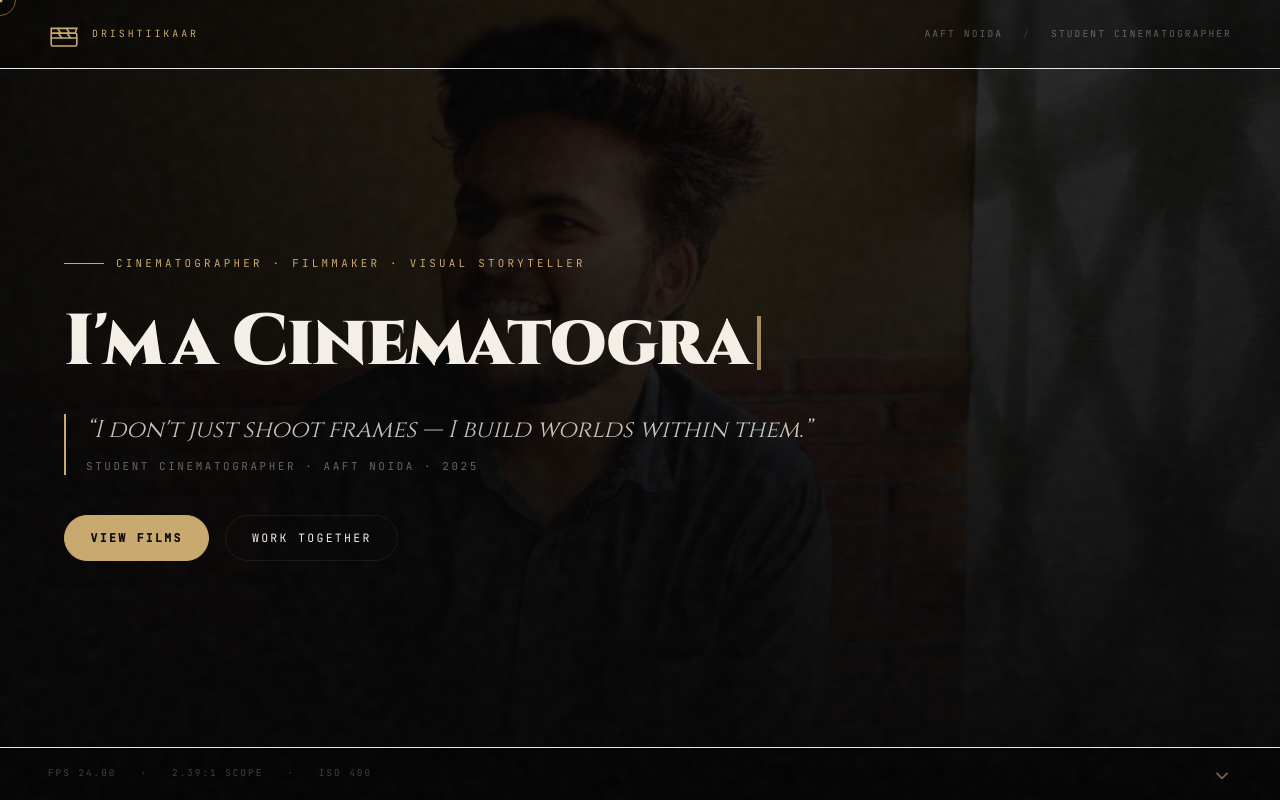
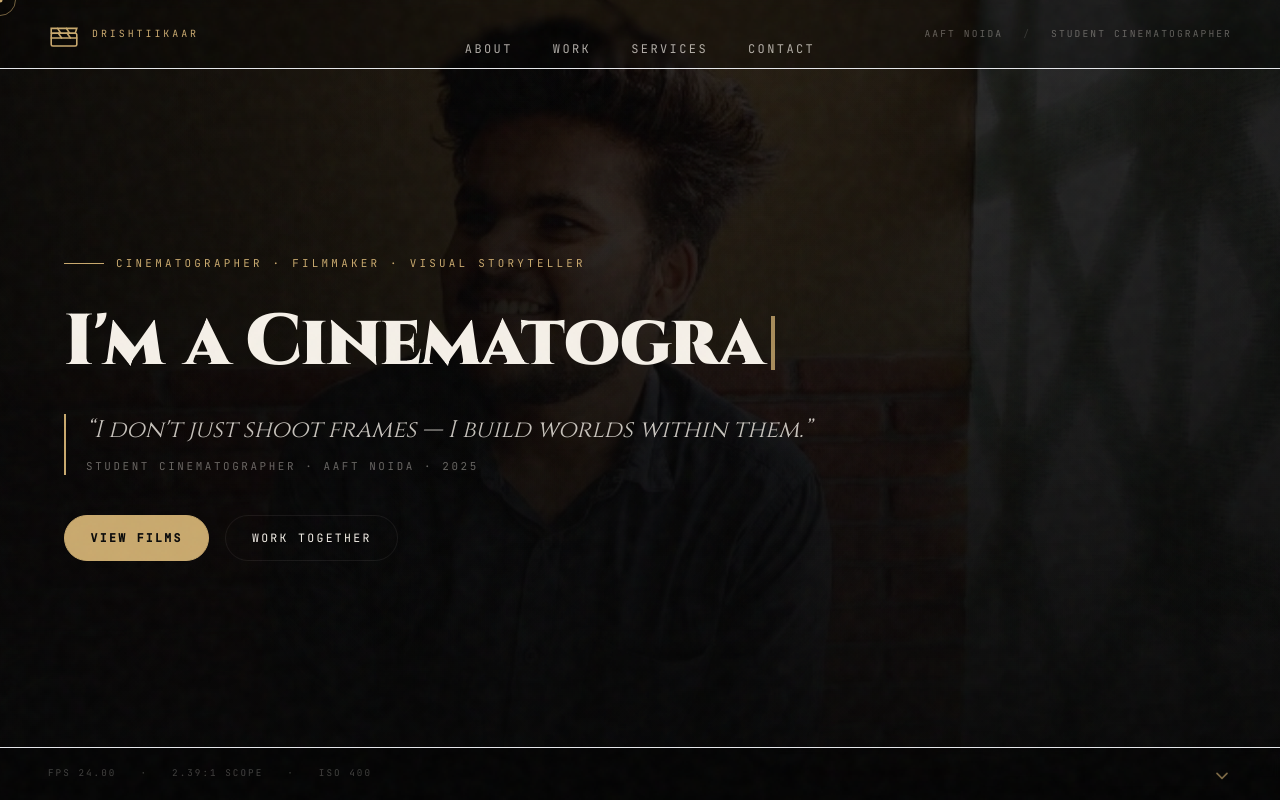
Before and after one commit to tanmayyjais/aryan-portfolio, a Next.js app: page / in a window 1280 px wide. Shown: the top 800 px of the page. Built offline with nearby package versions, Linux system fonts and the light colour scheme.

Commit message:
feat: add global cinematic navigation menu and redesign services as a sleek vertical list

```diff
--- a/app/layout.tsx
+++ b/app/layout.tsx
@@ -5,6 +5,7 @@ import "./globals.css";
 import { CinematicLoader } from "@/components/cinematic-loader";
 import { FilmGrain } from "@/components/film-grain";
 import { CinematicCursor } from "@/components/cursor-spotlight";
+import { Navigation } from "@/components/navigation";
 
 const cinzel = Cinzel({
   subsets: ["latin"],
@@ -67,6 +68,7 @@ export default function RootLayout({
         <CinematicLoader />
         <FilmGrain />
         <CinematicCursor />
+        <Navigation />
         {children}
       </body>
     </html>
--- a/components/hero-section.tsx
+++ b/components/hero-section.tsx
@@ -114,7 +114,7 @@ export function HeroSection() {
               className="font-display font-black leading-[1.1] tracking-[-0.02em] text-[#f5f0e8] flex flex-wrap items-center"
               style={{ fontSize: "clamp(1.75rem, 6.5vw, 4.5rem)" }}
             >
-              <span className="mr-2">I&apos;m</span>
+              <span className="mr-[0.3em]">I&apos;m</span>
               <span className="text-[#f5f0e8]">{displayText}</span>
               <motion.span
                 animate={{ opacity: isFinished ? 0 : [1, 0, 1] }}
--- /dev/null
+++ b/components/navigation.tsx
@@ -0,0 +1,91 @@
+"use client";
+
+import { motion, AnimatePresence } from "framer-motion";
+import { useEffect, useState } from "react";
+
+const navLinks = [
+  { name: "About", href: "#about" },
+  { name: "Work", href: "#featured-work" },
+  { name: "Services", href: "#services" },
+  { name: "Contact", href: "#contact" },
+];
+
+export function Navigation() {
+  const [scrolled, setScrolled] = useState(false);
+  const [active, setActive] = useState("");
+
+  useEffect(() => {
+    const handleScroll = () => {
+      setScrolled(window.scrollY > 100);
+
+      // Simple scrollspy
+      const sections = navLinks.map(link => link.href.substring(1));
+      let current = "";
+
+      for (const section of sections) {
+        const element = document.getElementById(section);
+        if (element) {
+          const rect = element.getBoundingClientRect();
+          if (rect.top <= 200 && rect.bottom >= 200) {
+            current = section;
+          }
+        }
+      }
+      setActive(current);
+    };
+
+    window.addEventListener("scroll", handleScroll);
+    return () => window.removeEventListener("scroll", handleScroll);
+  }, []);
+
+  const handleClick = (e: React.MouseEvent<HTMLAnchorElement>, href: string) => {
+    e.preventDefault();
+    const element = document.querySelector(href);
+    if (element) {
+      element.scrollIntoView({ behavior: "smooth" });
+    }
+  };
+
+  return (
+    <motion.nav
+      initial={{ y: -100, opacity: 0 }}
+      animate={{ y: 0, opacity: 1 }}
+      transition={{ duration: 0.8, delay: 1, ease: [0.43, 0.13, 0.23, 0.96] }}
+      className="fixed top-6 left-0 right-0 z-50 flex justify-center pointer-events-none px-4"
+    >
+      <div
+        className={`pointer-events-auto flex items-center gap-1 sm:gap-2 px-3 py-2 rounded-full border transition-all duration-500 ${
+          scrolled
+            ? "bg-black/60 backdrop-blur-md border-[#f5f0e8]/10 shadow-lg shadow-black/20"
+            : "bg-transparent border-transparent"
+        }`}
+      >
+        {navLinks.map((link) => {
+          const isActive = active === link.href.substring(1);
+          return (
+            <a
+              key={link.name}
+              href={link.href}
+              onClick={(e) => handleClick(e, link.href)}
+              className="relative px-4 py-2 rounded-full text-[0.65rem] sm:text-xs font-mono uppercase tracking-[0.2em] transition-colors overflow-hidden group"
+            >
+              <span className={`relative z-10 transition-colors duration-300 ${
+                isActive ? "text-[#0a0a0a]" : "text-[#f5f0e8]/70 group-hover:text-[#f5f0e8]"
+              }`}>
+                {link.name}
+              </span>
+
+              {isActive && (
+                <motion.div
+                  layoutId="nav-pill"
+                  className="absolute inset-0 bg-[#c9a96e] rounded-full z-0"
+                  transition={{ type: "spring", stiffness: 400, damping: 30 }}
+                />
+              )}
+            </a>
+          );
+        })}
+      </div>
+    </motion.nav>
+  );
+}
--- a/components/services-section.tsx
+++ b/components/services-section.tsx
@@ -1,22 +1,21 @@
 "use client";
 
 import { Clapperboard, Aperture, Scissors, PenTool, Camera } from "lucide-react";
-import { motion } from "framer-motion";
 import { Reveal } from "@/components/reveal";
 import { services } from "@/lib/site-data";
 
 const ICONS: Record<string, React.ReactNode> = {
-  photography: <Camera className="h-7 w-7 text-[#c9a96e]" />,
-  direction: <Clapperboard className="h-7 w-7 text-[#c9a96e]" />,
-  cinematography: <Aperture className="h-7 w-7 text-[#c9a96e]" />,
-  editing: <Scissors className="h-7 w-7 text-[#c9a96e]" />,
-  writing: <PenTool className="h-7 w-7 text-[#c9a96e]" />,
+  photography: <Camera className="h-5 w-5 currentColor" />,
+  direction: <Clapperboard className="h-5 w-5 currentColor" />,
+  cinematography: <Aperture className="h-5 w-5 currentColor" />,
+  editing: <Scissors className="h-5 w-5 currentColor" />,
+  writing: <PenTool className="h-5 w-5 currentColor" />,
 };
 
 export function ServicesSection() {
   return (
-    <section id="services" className="section-pad bg-[#080808] border-b border-[#f5f0e8]/06">
-      <div className="shell space-y-12">
+    <section id="services" className="section-pad bg-[#080808] border-b border-[#f5f0e8]/06 relative overflow-hidden">
+      <div className="shell space-y-16">
         {/* Header */}
         <Reveal>
           <div className="label-row">
@@ -24,46 +23,46 @@ export function ServicesSection() {
               <span className="eyebrow">Services Offered</span>
               <h2 className="section-title">What I Do</h2>
             </div>
-            <p className="font-display italic text-[#f5f0e8]/35 text-lg hidden sm:block">
+            <p className="font-display italic text-[#f5f0e8]/35 text-lg hidden md:block max-w-sm text-right">
               Craft · Vision · Execution
             </p>
           </div>
         </Reveal>
 
-        {/* Service Cards (Horizontal scroll on mobile, grid on desktop) */}
-        <div className="flex overflow-x-auto gap-6 pb-6 snap-x snap-mandatory scrollbar-thin px-6 md:px-0 -mx-6 md:mx-0 md:grid md:grid-cols-2 lg:grid-cols-3 md:overflow-visible md:pb-0">
+        {/* Sleek Vertical List */}
+        <div className="flex flex-col border-t border-[#f5f0e8]/06">
           {services.map((service, index) => (
-            <Reveal key={service.id} delay={index * 0.09} className="flex-shrink-0 w-[280px] snap-center md:w-full">
-              <motion.div
-                className="group flex flex-col justify-between h-full bg-[#0d0d0d] border border-[#f5f0e8]/06 rounded-2xl p-6 transition-all duration-300 hover:border-[#c9a96e]/30 hover:bg-[#0f0f0f] shadow-lg"
-                whileHover={{ y: -4 }}
-                transition={{ duration: 0.3, ease: [0.43, 0.13, 0.23, 0.96] }}
-              >
-                <div className="space-y-4">
-                  {/* Icon */}
-                  <div className="flex h-12 w-12 items-center justify-center rounded-xl bg-[#c9a96e]/05 border border-[#c9a96e]/12 group-hover:bg-[#c9a96e]/10 group-hover:border-[#c9a96e]/25 transition duration-300">
-                    {ICONS[service.id] ?? <Clapperboard className="h-7 w-7 text-[#c9a96e]" />}
+            <Reveal key={service.id} delay={index * 0.08} className="w-full">
+              <div className="group relative flex flex-col lg:flex-row lg:items-center justify-between py-10 lg:py-12 border-b border-[#f5f0e8]/06 hover:bg-[#c9a96e]/[0.02] transition-colors duration-500 cursor-default px-4 lg:px-8 -mx-4 lg:-mx-8">
+
+                {/* Left: Icon & Title */}
+                <div className="flex items-center gap-6 lg:w-4/12 mb-6 lg:mb-0">
+                  <div className="flex-shrink-0 flex h-12 w-12 items-center justify-center rounded-full bg-[#c9a96e]/05 border border-[#c9a96e]/20 group-hover:bg-[#c9a96e] group-hover:border-[#c9a96e] transition-all duration-500 text-[#c9a96e] group-hover:text-[#080808]">
+                    {ICONS[service.id] ?? <Clapperboard className="h-5 w-5 currentColor" />}
                   </div>
-
-                  <h3 className="font-display text-2xl text-[#f5f0e8] group-hover:text-[#c9a96e] transition leading-tight">
+                  <h3 className="font-display text-2xl md:text-3xl text-[#f5f0e8] group-hover:text-[#c9a96e] transition-colors duration-500">
                     {service.title}
                   </h3>
+                </div>
 
-                  <p className="font-body text-sm leading-7 text-[#f5f0e8]/55">
+                {/* Middle: Description */}
+                <div className="lg:w-5/12 mb-6 lg:mb-0 lg:pr-8">
+                  <p className="font-body text-sm md:text-base leading-relaxed text-[#f5f0e8]/55 group-hover:text-[#f5f0e8]/75 transition-colors duration-500">
                     {service.description}
                   </p>
                 </div>
 
-                {/* Tools footer */}
-                <div className="mt-6 pt-4 border-t border-[#f5f0e8]/06">
-                  <span className="font-mono text-[0.56rem] uppercase tracking-[0.2em] text-[#f5f0e8]/25 block mb-1.5">
-                    Tools &amp; Focus
+                {/* Right: Tools / Gear */}
+                <div className="lg:w-3/12 lg:text-right flex flex-col items-start lg:items-end justify-center">
+                  <span className="font-mono text-[0.6rem] uppercase tracking-[0.2em] text-[#c9a96e]/60 mb-2">
+                    Tools & Focus
                   </span>
-                  <p className="font-mono text-[0.68rem] text-[#f5f0e8]/45 leading-relaxed">
+                  <p className="font-mono text-[0.7rem] leading-relaxed text-[#f5f0e8]/40 group-hover:text-[#f5f0e8]/60 transition-colors duration-500">
                     {service.gear}
                   </p>
                 </div>
-              </motion.div>
+
+              </div>
             </Reveal>
           ))}
         </div>
```
